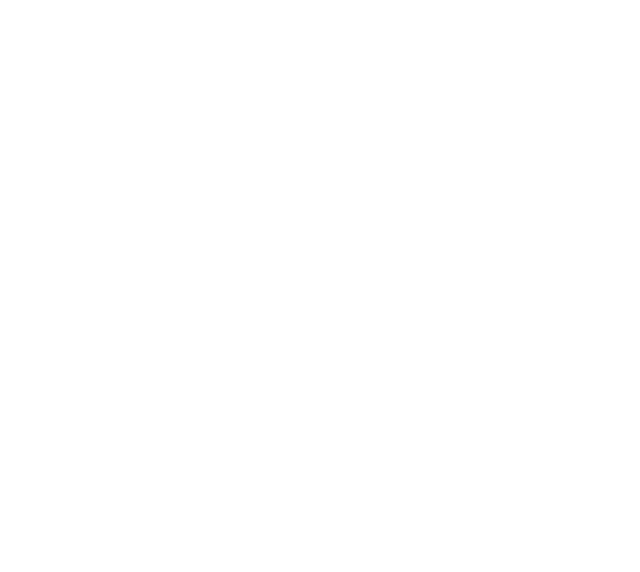
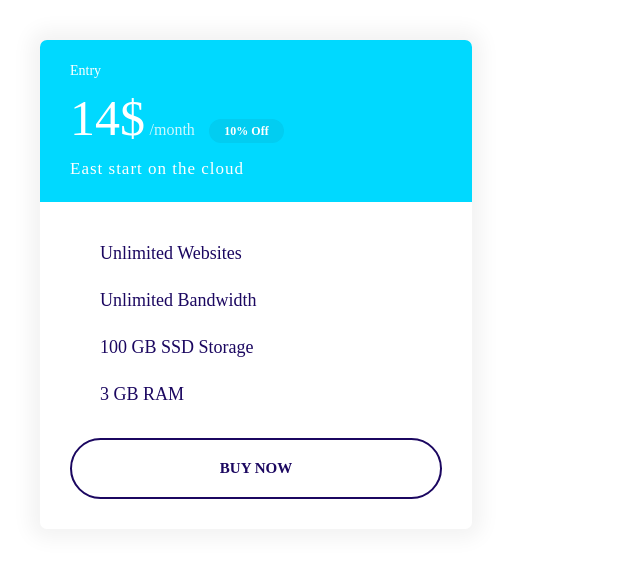
Before and after one commit to TheIrish5073/test, a plain HTML site: page index.html in a window 1280 px wide. Shown: the whole page, without its empty margins (0-640 px from the left). Drawn offline with Linux system fonts and the light colour scheme.

Commit message:
Plan component

```diff
--- a/css/style.css
+++ b/css/style.css
@@ -122,6 +122,7 @@ a{
 
 .badge--small{
     font-size: 1.6rem;
+    padding: 0.5rem 1.5rem;
 }
 
 @media screen and (min-width:1024px) {
@@ -306,3 +307,56 @@ a{
     background: var(--color-secondary);
     color: #fff;
 }
+
+.card--secondary .badge--secondary{
+    background-color: #02cdf1;
+}
+
+/* Plan */
+.plan__name{
+    color: #fff;
+    margin: 0;
+    font-weight: 500;
+    font-size: 2.4rem;
+}
+
+.plan__price{
+    font-size: 6rem;
+}
+
+.plan__billing-cycle{
+    font-size: 2.4rem;
+    font-weight: 300;
+    opacity: 0.8;
+    margin-right: 1rem;
+}
+
+.plan__description{
+    font-size: 2rem;
+    font-weight: 300;
+    letter-spacing: 1px;
+    display: block;
+
+}
+
+.plan .list__item{
+    margin-bottom: 2rem;
+}
+
+@media screen and (min-width:1024px) {
+    .plan__name{
+        font-size: 1.4rem;
+    }
+
+    .plan__price{
+        font-size: 5rem;
+    }
+
+    .plan__billing-cycle{
+        font-size: 1.6rem;
+    }
+
+    .plan__description{
+        font-size: 1.7rem;
+    }
+}
--- a/index.html
+++ b/index.html
@@ -8,7 +8,27 @@
     <title>Document</title>
 </head>
 <body>
-
-
+    <div style="width: 40%; padding: 4rem;">
+        <div class="plan">
+            <div class="card card--secondary">
+                <header class="card__header">
+                    <h3 class="plan__name">Entry</h3>
+                    <span class="plan__price">14$</span>
+                    <span class="plan__billing-cycle">/month</span>
+                    <span class="badge badge--secondary badge--small">10% Off</span>
+                    <span class="plan__description">East start on the cloud</span>
+                </header>
+                <div class="card__body">
+                    <ul class="list list--tick">
+                        <li class="list__item">Unlimited Websites</li>
+                        <li class="list__item">Unlimited Bandwidth</li>
+                        <li class="list__item">100 GB SSD Storage</li>
+                        <li class="list__item">3 GB RAM</li>
+                    </ul>
+                    <button class="btn btn--outline btn--block">Buy Now</button>
+                </div>
+            </div>
+        </div>
+    </div>
 </body>
 </html>
```
Also changed, not shown: components/plan.html (added, +20 -0 lines).
